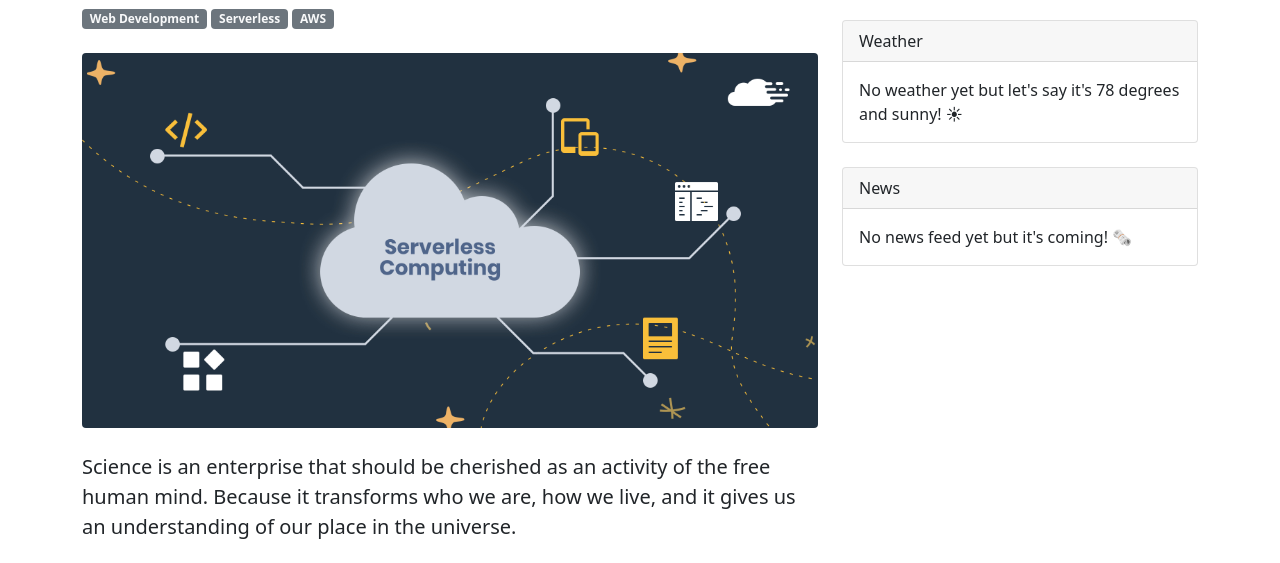
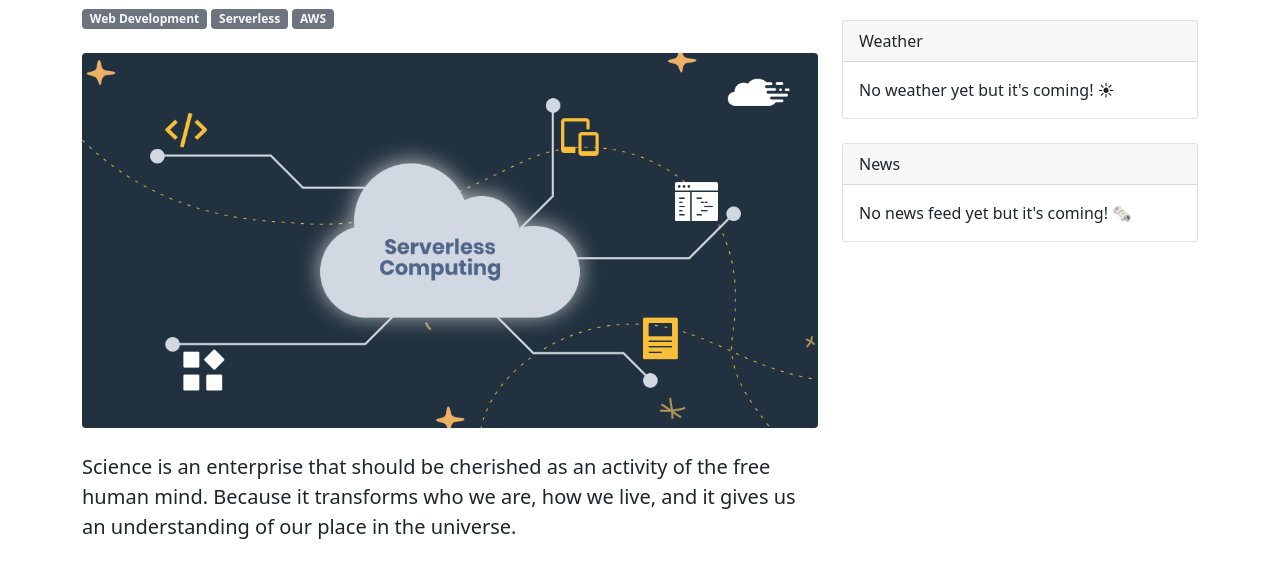
Before and after one commit to ZachManno/zach-manno-dot-io, a website: page zachmanno.io/static/blogposts/blogpost-feb-5-2022.html in a window 1280 px wide. Shown: the part 231-794 px from the top of the page. Drawn offline with nearby package versions, Linux system fonts and the light colour scheme.

Commit message:
adjust html

```diff
--- a/zachmanno.io/static/blogposts/blogpost-feb-5-2022.html
+++ b/zachmanno.io/static/blogposts/blogpost-feb-5-2022.html
@@ -135,7 +135,7 @@
                     <!-- Side widget-->
                     <div class="card mb-4">
                         <div class="card-header">Weather</div>
-                        <div class="card-body">No weather yet but let's say it's 78 degrees and sunny! &#9728</div>
+                        <div class="card-body">No weather yet but it's coming! &#9728</div>
                     </div>
                     <div class="card mb-4">
                         <div class="card-header">News</div>
```
Also changed, not shown: zachmanno.io/static/index.html (+1 -1 lines).
